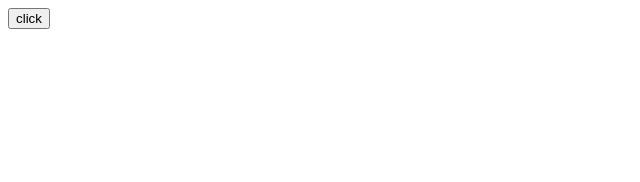
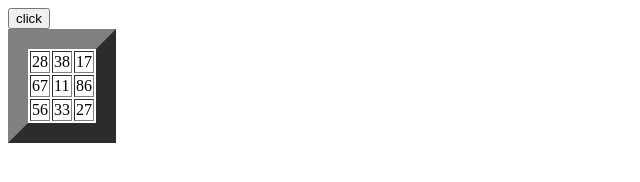
Before and after one commit to uprisingcat-my/web-dev-uni, a plain HTML site: page js-lesson/16.ex-2d-arrays.html in a window 1280 px wide. Both pictures are taken after a click on the button "click". Shown: the whole page, without its empty margins (0-640 px from the left). Drawn offline with Linux system fonts and the light colour scheme.

Commit message:
print the table using js

```diff
--- a/js-lesson/16.ex-2d-arrays.html
+++ b/js-lesson/16.ex-2d-arrays.html
@@ -17,21 +17,49 @@
             // console.log(numbers[0][1]); // 38
             // console.log(numbers[2][1]); // 33
             let row=0;
+            let colEntries="";
+            let rowEntries="";
+            //otherwise this will concatanate date as undefined + data + data
             while(row<3) {
+                colEntries = "";
                 let col = 0;
                 while(col<3) {
                     console.log(numbers[row][col]);
+                    colEntries += "<td>"+numbers[row][col]+"</td>"
                     col++;
                 }
+                rowEntries +=  "<tr>" + colEntries + "</tr>"
+
                 row++;
             }
+            document.querySelector("#results").innerHTML = "<table border =20>" + rowEntries + "</table>";
             // numbers.map(item => item.map(tem => console.log(tem)));
-            numbers.forEach(item => item.forEach(tem => console.log(tem)));
+            // numbers.forEach(item => item.forEach(tem => console.log(tem)));
             // .map creates an array and .forEach will not.
         }
     </script>
 </head>
 <body>
     <button onclick="run();">click</button>
+    <!-- htmlcode to show a table -->
+     <div id="results">
+        <!-- <table border=10>
+            <tr>
+                <td>28</td>
+                <td>38</td>
+                <td>17</td>
+            </tr>
+            <tr>
+                <td>67</td>
+                <td>11</td>
+                <td>86</td>
+            </tr>
+            <tr>
+                <td>56</td>
+                <td>33</td>
+                <td>27</td>
+            </tr>
+        </table> -->
+     </div>
 </body>
 </html>
```
